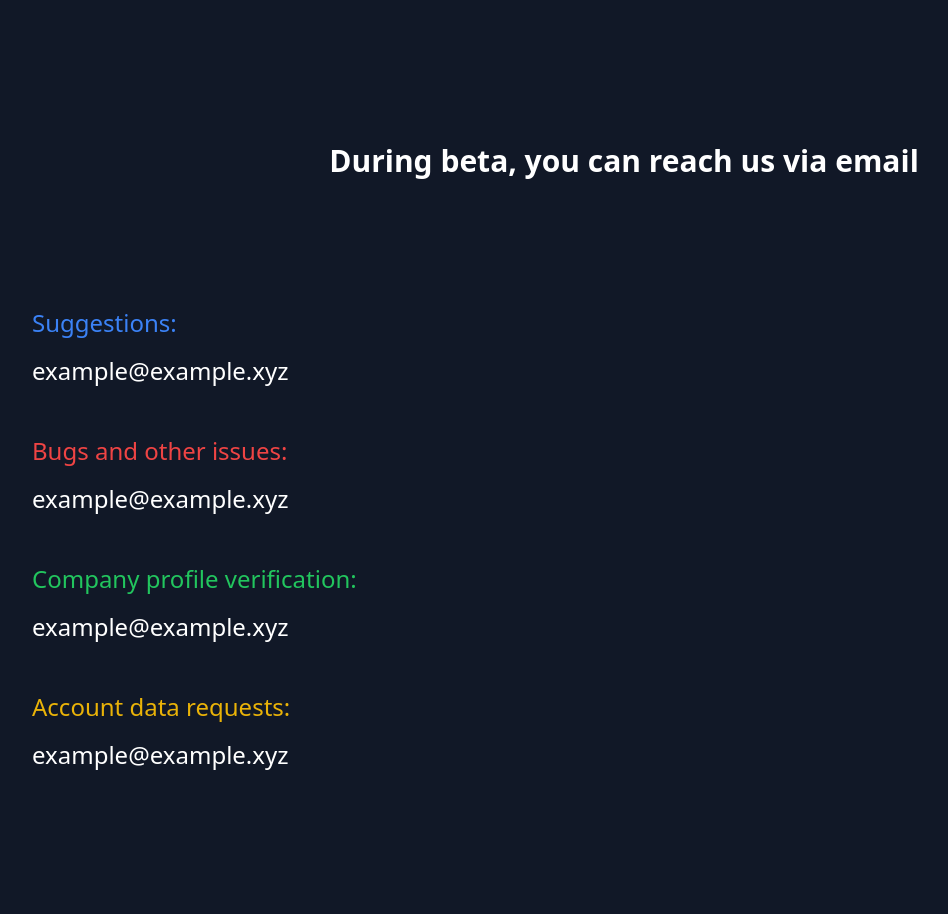
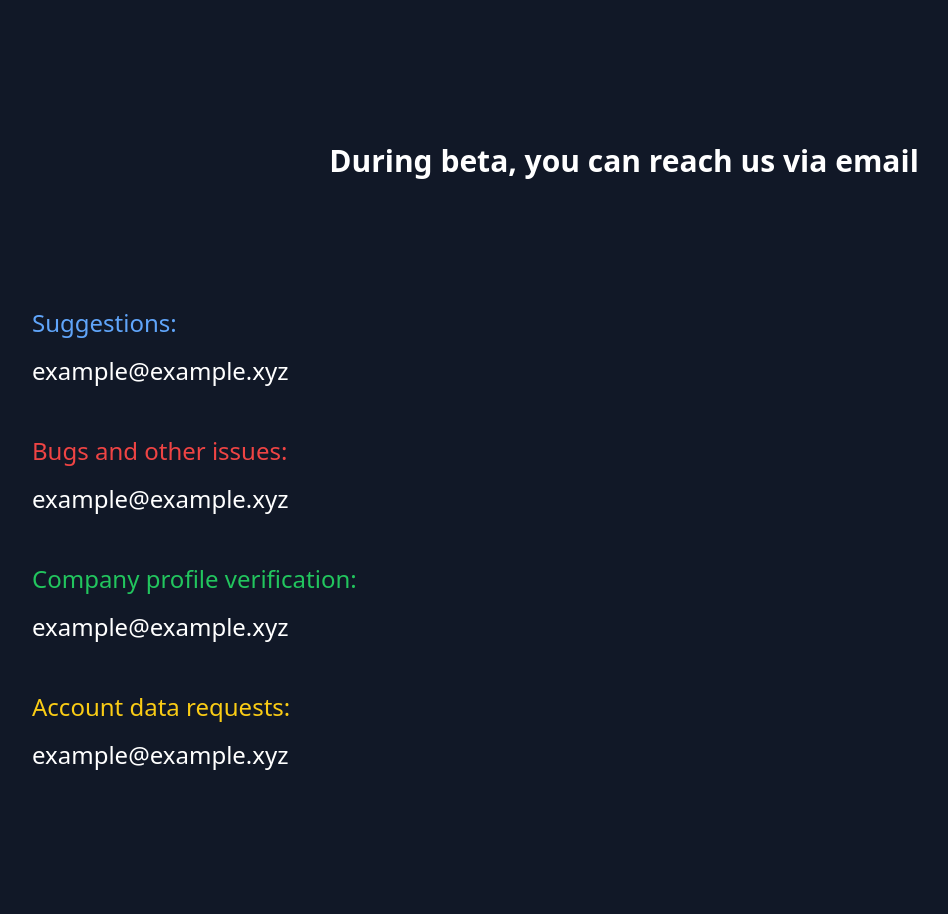
Before and after one commit to jpjpjp2020/iclanding, a Django app: page / in a window 1280 px wide. Shown: the part 4117-5031 px from the top of the page, without its empty margins (16-964 px from the left). Run offline with Django 4.2, Linux system fonts and the light colour scheme.

Commit message:
shades and weight

```diff
--- a/landingpage/static/landingpage/css/output.css
+++ b/landingpage/static/landingpage/css/output.css
@@ -953,6 +953,11 @@ html {
   letter-spacing: 0.1em;
 }
 
+.text-blue-400 {
+  --tw-text-opacity: 1;
+  color: rgb(96 165 250 / var(--tw-text-opacity));
+}
+
 .text-blue-500 {
   --tw-text-opacity: 1;
   color: rgb(59 130 246 / var(--tw-text-opacity));
@@ -996,6 +1001,11 @@ html {
 .text-white {
   --tw-text-opacity: 1;
   color: rgb(255 255 255 / var(--tw-text-opacity));
+}
+
+.text-yellow-400 {
+  --tw-text-opacity: 1;
+  color: rgb(250 204 21 / var(--tw-text-opacity));
 }
 
 .text-yellow-500 {
--- a/landingpage/templates/partials/contact.html
+++ b/landingpage/templates/partials/contact.html
@@ -11,7 +11,7 @@
         </div>
 
         <div class="text-3xl lg:text-2xl mb-12">
-            <p class="font-medium mb-4 text-blue-500">Suggestions:</p>
+            <p class="font-medium mb-4 text-blue-400">Suggestions:</p>
             <p>example@example.xyz</p>
         </div>
 
@@ -26,7 +26,7 @@
         </div>
 
         <div class="text-3xl lg:text-2xl">
-            <p class="font-medium mb-4 text-yellow-500">Account data requests:</p>
+            <p class="font-medium mb-4 text-yellow-400">Account data requests:</p>
             <p>example@example.xyz</p>
         </div>
 
--- a/landingpage/templates/partials/visual.html
+++ b/landingpage/templates/partials/visual.html
@@ -8,7 +8,7 @@
 
             <div class="w-full flex flex-col items-center justify-center mb-24">
                 <div class="text-center mb-24">
-                    <h2 class="text-4xl lg:text-2xl text-gray-900 font-bold font-sans tracking-widest">
+                    <h2 class="text-4xl lg:text-2xl text-gray-900 font-semibold font-sans tracking-widest">
                         <span class="italic">Normal</span> client reviews <br class="lg:hidden">go to the company
                     </h2>
                 </div>
@@ -17,8 +17,8 @@
 
             <div class="w-full flex flex-col items-center justify-center">
                 <div class="text-center mb-24">
-                    <h2 class="text-4xl lg:text-2xl text-gray-900 font-bold font-sans tracking-widest">
-                        With ImpactCount,<br class="lg:hidden">client reviews go <span class="text-green-700">to You</span>
+                    <h2 class="text-4xl lg:text-2xl text-gray-900 font-semibold font-sans tracking-widest">
+                        With ImpactCount,<br class="lg:hidden">client reviews go <span class="text-green-700 font-bold">to You</span>
                     </h2>
                 </div>
                 <img class="h-36 lg:h-32 w-auto" src="{% static 'landingpage/img/withic3.svg' %}" alt="ImpactCount way">
```
